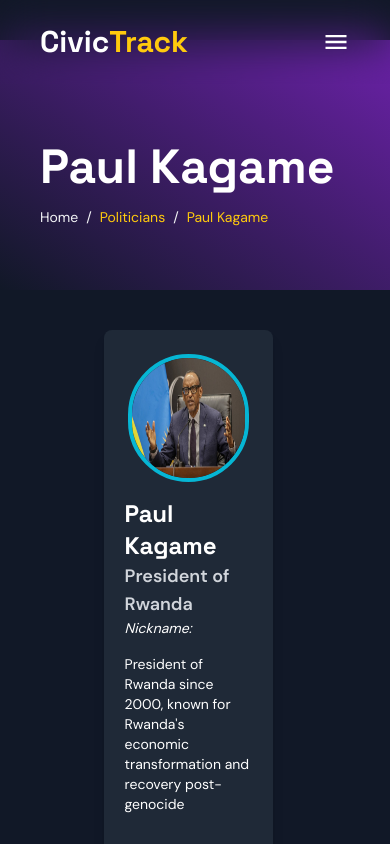
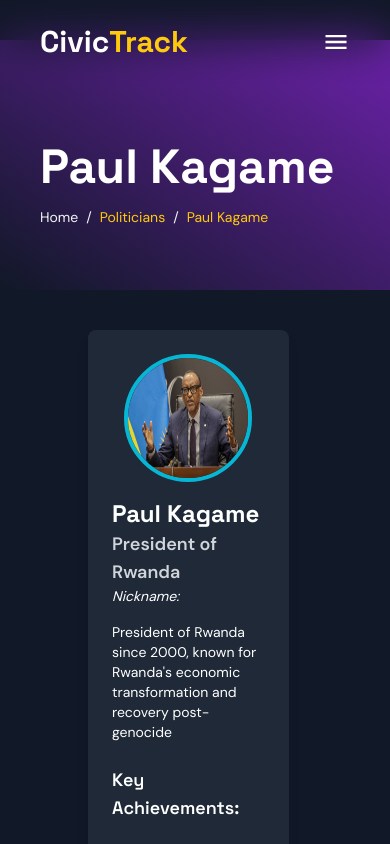
Before and after one commit to CodeGallantX/CivicTrack, a Next.js app: page /politicians/portfolio/1 in a window 390 px wide. Shown: the top 844 px of the page. Built offline with nearby package versions, Linux system fonts and the light colour scheme.

Commit message:
removed paddding in mobile screens

```diff
--- a/app/politicians/portfolio/[id]/page.js
+++ b/app/politicians/portfolio/[id]/page.js
@@ -93,7 +93,7 @@ export default function Portfolio() {
       <Banner page={page} />
       <div className="px-10 xl:px-24 py-10 flex">
         <PortfolioFilter onFilterChange={handleFilterChange} />
-        <div className="w-3/4 px-4 ml-8">
+        <div className="w-3/4 p-0 lg:px-4 ml-8">
           {politician && <Profile politician={politician} />}
           <FeaturedPortfolios portfolios={featuredPortfolios} />
           <PortfolioList portfolios={filteredPortfolios} />
```
